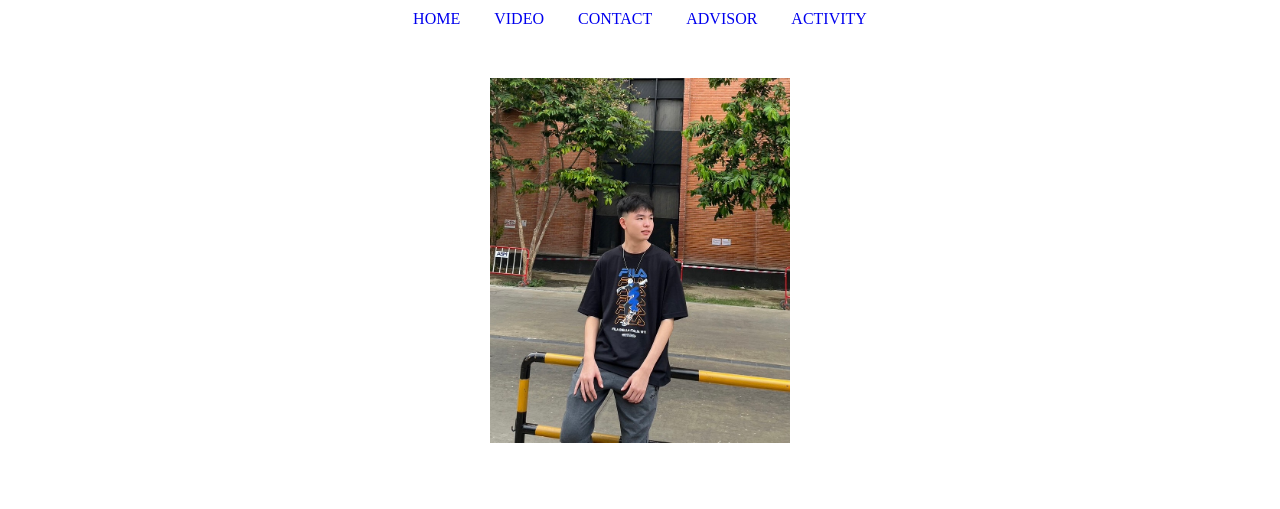
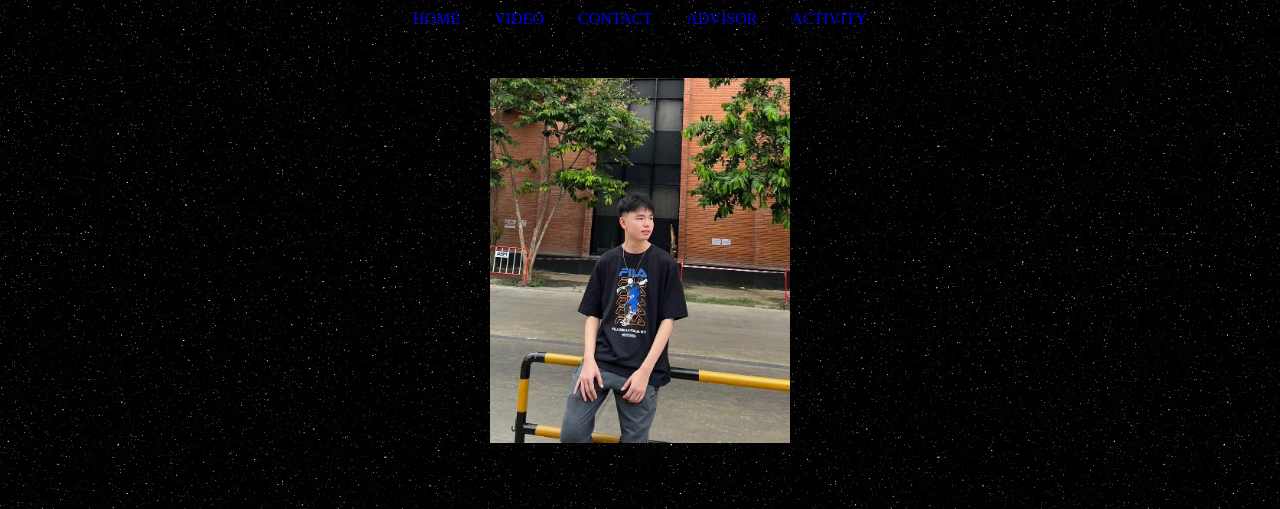
Before and after one commit to Kittithatdensakulprasert/MyCSTUPassport-6609650079, a plain HTML site: page index.html in a window 1280 px wide. Shown: the part 77-586 px from the top of the page. Drawn offline with Linux system fonts and the light colour scheme; the site is published under a folder, as on GitHub Pages, so addresses that start at the root find nothing.

Commit message:
Edit bg.5

```diff
--- a/css/css.css
+++ b/css/css.css
@@ -18,7 +18,7 @@
 }
 
 html{
-    background : url("/image/star.jpeg");
+    background : url("../image/star.jpeg");
 }
 
 .header{
```
